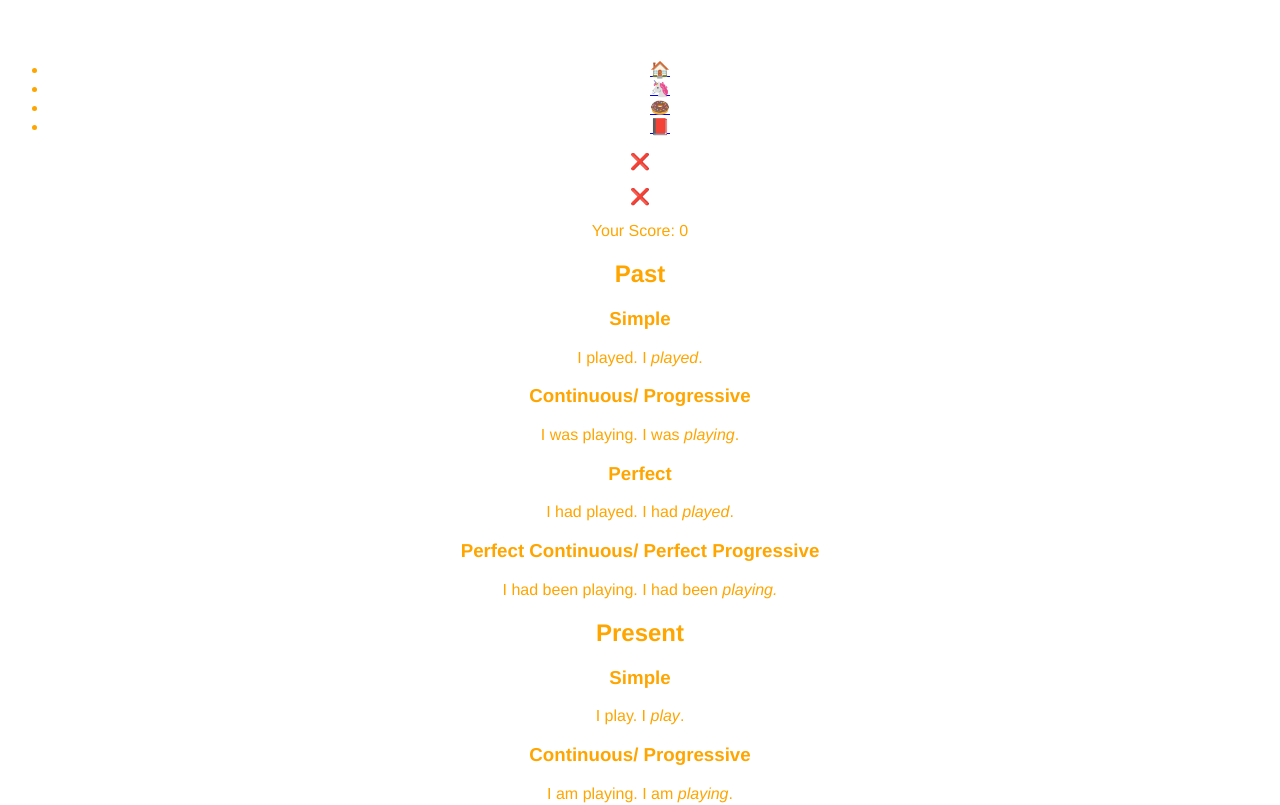
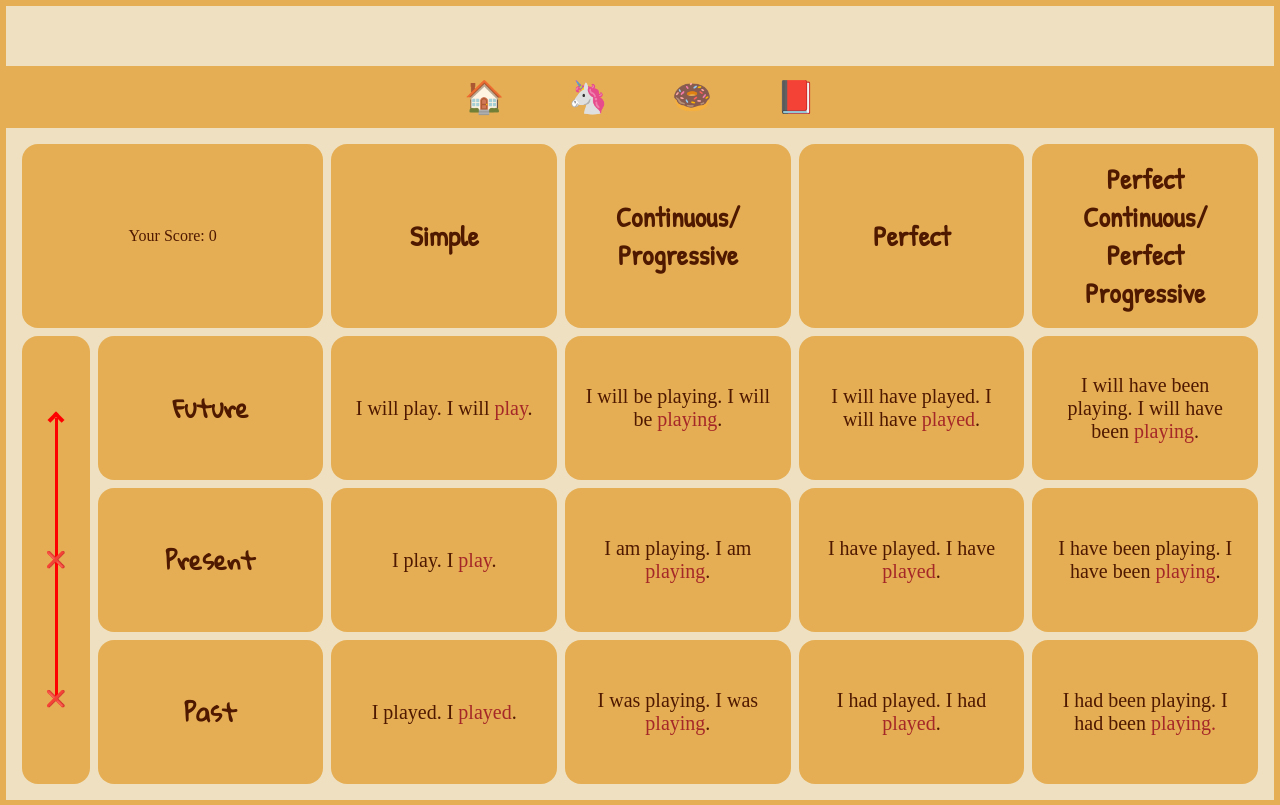
Before and after one commit to sheleoni/tense-table, a Vue app: page / in a window 1280 px wide. Shown: the top 805 px of the page. Built offline with nearby package versions, Linux system fonts and the light colour scheme; a web font is replaced by a local one.

Commit message:
feat: add stylesheet to MenuBar.vue and TenseTable.vue

```diff
--- a/public/index.html
+++ b/public/index.html
@@ -5,6 +5,8 @@
     <meta http-equiv="X-UA-Compatible" content="IE=edge">
     <meta name="viewport" content="width=device-width,initial-scale=1.0">
     <link rel="icon" href="<%= BASE_URL %>favicon.ico">
+    <link rel="stylesheet" href="../src/assets/styles.css">
+
     <title>Tense Table
       <!-- <%= htmlWebpackPlugin.options.title %> -->
     </title>
--- a/src/assets/styles.css
+++ b/src/assets/styles.css
@@ -2,13 +2,10 @@
 
 :root {
     --background-color: rgb(238, 224, 192);
-
     --primary-text-color: rgb(79, 25, 0);
     --primary-content-background-color: rgba(230, 171, 76, 0.928);
     --keyword-color: rgb(165, 40, 40);
-
     --hover-color: rgb(231, 210, 116);
-
 }
 
 html,
--- a/src/components/MenuBar.vue
+++ b/src/components/MenuBar.vue
@@ -17,5 +17,5 @@ export default {
 }
 </script>
 <style>
-@import ("/src/assets/styles.css");
+/* @import ("src/assets/styles.css"); */
 </style>
--- a/src/components/TenseTable.vue
+++ b/src/components/TenseTable.vue
@@ -142,5 +142,5 @@ export default {
 </script>
 
 <style>
-@import ("src/assets/styles.css");
+/* @import ("src/assets/styles.css"); */
 </style>
```
